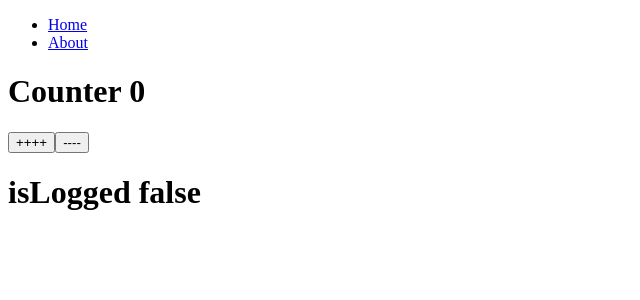
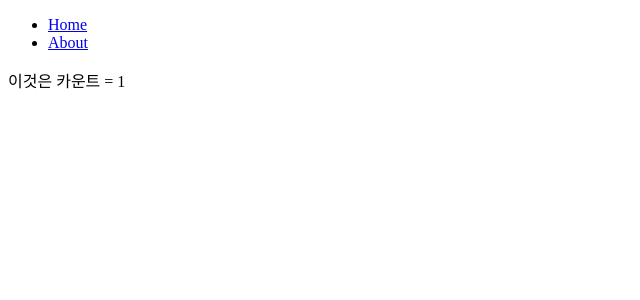
Before and after one commit to jungcome7/Granzort, a Next.js app in the folder client/: page / in a window 1280 px wide. Shown: the top 300 px of the page, without its empty margins (0-640 px from the left). Built offline with nearby package versions, Linux system fonts and the light colour scheme.

Commit message:
create sample counter

```diff
--- a/client/src/pages/App.tsx
+++ b/client/src/pages/App.tsx
@@ -1,20 +1,32 @@
-import React from 'react';
+import React, { useState, useEffect } from 'react';
 import { useDispatch, useSelector } from 'react-redux';
 import { increment, decrement } from '../actions';
 
+// const App = () => {
+//   const counter = useSelector((state: any) => state.count);
+//   const isLogged = useSelector((state: any) => state.logged);
+//   const dispatch = useDispatch();
+
+//   return (
+//     <div>
+//       <h1>Counter {counter}</h1>
+//       <button onClick={() => dispatch(increment())}>++++</button>
+//       <button onClick={() => dispatch(decrement())}>----</button>
+//       <h1>isLogged {isLogged + ''}</h1>
+//     </div>
+//   );
+// };
+
 const App = () => {
-  const counter = useSelector((state: any) => state.count);
-  const isLogged = useSelector((state: any) => state.logged);
-  const dispatch = useDispatch();
-
-  return (
-    <div>
-      <h1>Counter {counter}</h1>
-      <button onClick={() => dispatch(increment())}>++++</button>
-      <button onClick={() => dispatch(decrement())}>----</button>
-      <h1>isLogged {isLogged + ''}</h1>
-    </div>
-  );
+  const [count, setCount] = useState(0);
+  const [something, setSomething] = useState(false);
+  const clickHandler = () => {
+    setCount(count + 1);
+  };
+  useEffect(() => {
+    setCount(count + 1);
+  }, []);
+  return <div onClick={clickHandler}>이것은 카운트 = {count}</div>;
 };
 
 export default App;
```
